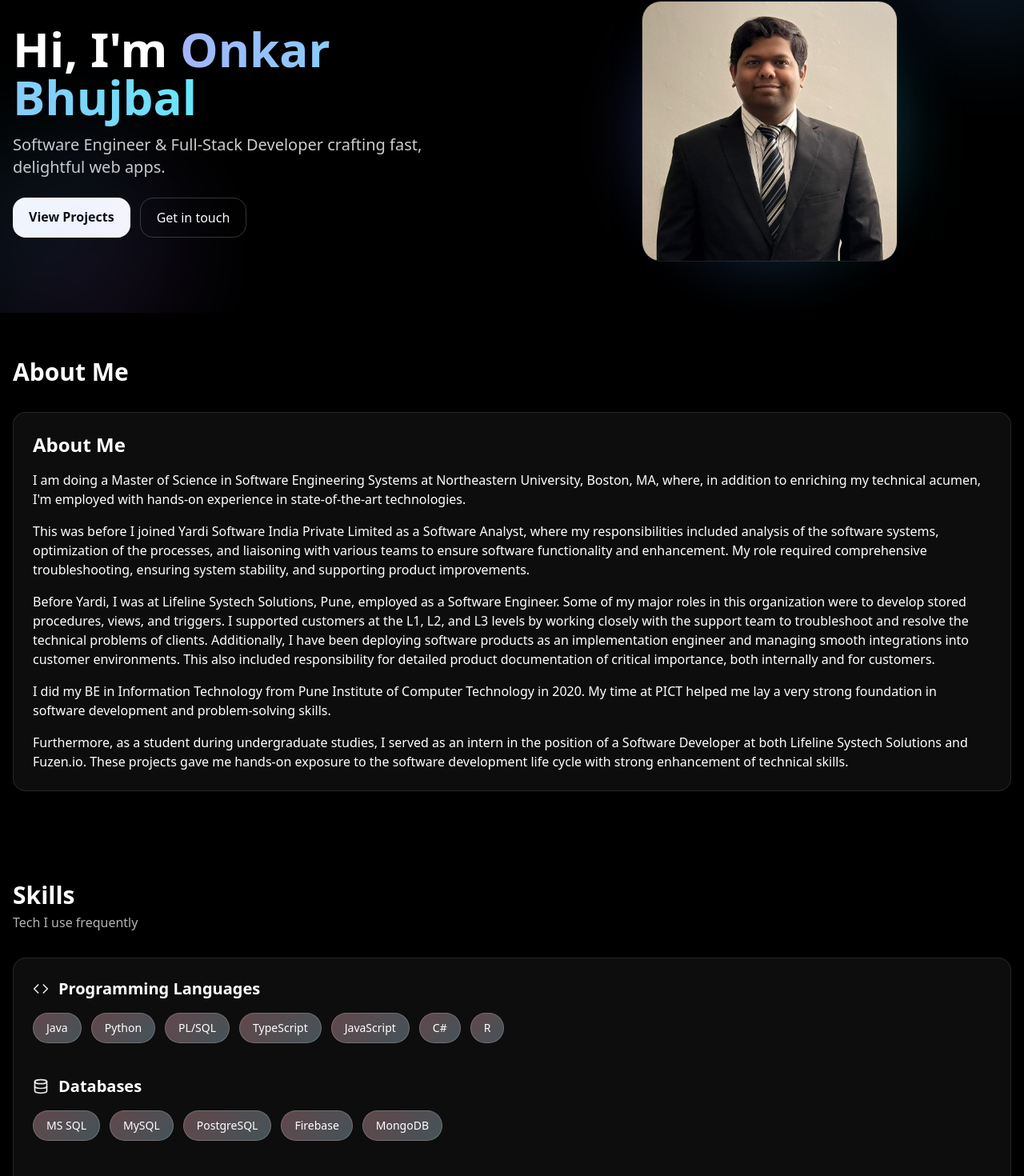
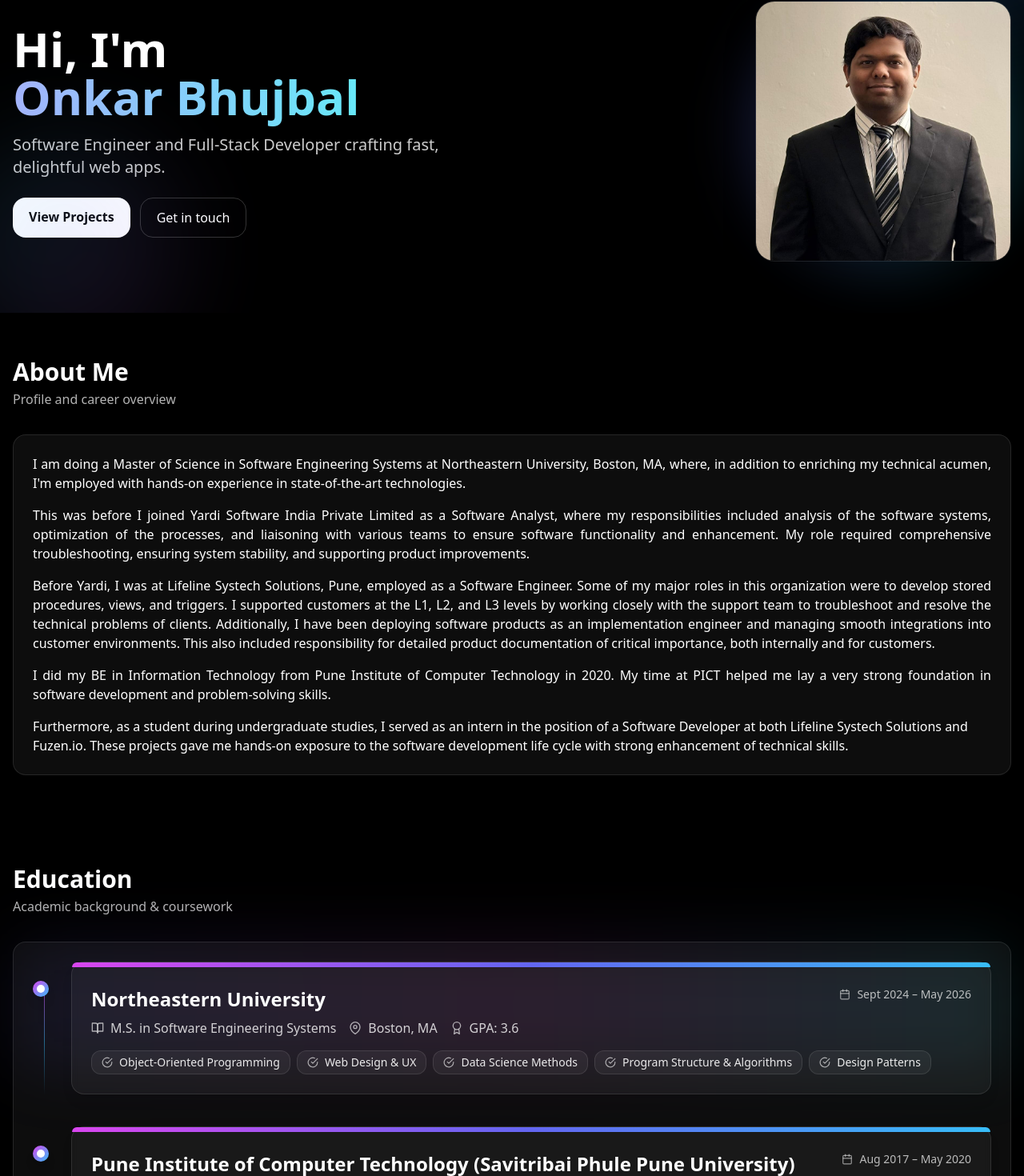
Before and after one commit to Onkar97/onkar-portfolio, a React (Create React App) app: page / in a window 1280 px wide. Shown: the part 143-1613 px from the top of the page at 80% size. Built offline with nearby package versions, Linux system fonts and the light colour scheme.

Commit message:
Done minor changes and added education

```diff
--- a/src/components/About.jsx
+++ b/src/components/About.jsx
@@ -3,17 +3,16 @@ import React from "react";
 export default function About() {
   return (
     <section className="text-sm sm:text-base leading-relaxed">
-      <h2 className="text-2xl font-semibold mb-4">About Me</h2>
-      <p className="mb-4">
+      <p className="mb-4 text-justify">
         I am doing a Master of Science in Software Engineering Systems at Northeastern University, Boston, MA, where, in addition to enriching my technical acumen, I'm employed with hands-on experience in state-of-the-art technologies.
       </p>
-      <p className="mb-4">
+      <p className="mb-4 text-justify">
         This was before I joined Yardi Software India Private Limited as a Software Analyst, where my responsibilities included analysis of the software systems, optimization of the processes, and liaisoning with various teams to ensure software functionality and enhancement. My role required comprehensive troubleshooting, ensuring system stability, and supporting product improvements.
       </p>
-      <p className="mb-4">
+      <p className="mb-4 text-justify">
         Before Yardi, I was at Lifeline Systech Solutions, Pune, employed as a Software Engineer. Some of my major roles in this organization were to develop stored procedures, views, and triggers. I supported customers at the L1, L2, and L3 levels by working closely with the support team to troubleshoot and resolve the technical problems of clients. Additionally, I have been deploying software products as an implementation engineer and managing smooth integrations into customer environments. This also  included responsibility for detailed product documentation of critical importance, both internally and for customers.
       </p>
-      <p className="mb-4">
+      <p className="mb-4 text-justify">
         I did my BE in Information Technology from Pune Institute of Computer Technology in 2020. My time at PICT helped me lay a very strong foundation in software development and problem-solving skills.
       </p>
       <p>
--- a/src/components/Internships.jsx
+++ b/src/components/Internships.jsx
@@ -3,7 +3,6 @@ import React from "react";
 export default function Internships() {
   return (
     <section>
-                <h2 className="text-2xl font-semibold mb-6">Internships</h2>
                 <div className="space-y-6">
                   <div className="bg-gray-800 p-6 rounded-lg shadow-lg">
                     <h3 className="font-bold text-lg text-white">Software Developer Intern – Lifeline Systech Solutions Pvt. Ltd.</h3>
--- a/src/components/WorkExperience.jsx
+++ b/src/components/WorkExperience.jsx
@@ -3,7 +3,6 @@ import React from "react";
 export default function WorkExperience() {
   return (
     <section>
-                <h2 className="text-2xl font-semibold mb-6">Work Experience</h2>
                 <div className="space-y-6">
                   <div className="bg-gray-800 p-6 rounded-lg shadow-lg">
                     <h3 className="font-bold text-lg text-white">Software Analyst – Yardi Software India Pvt. Ltd.</h3>
--- a/src/newui/Contact.jsx
+++ b/src/newui/Contact.jsx
@@ -17,8 +17,8 @@ export default function Contact() {
     },
     {
       label: "LinkedIn",
-      value: "linkedin.com/in/onkar97",
-      href: "https://www.linkedin.com/in/onkar97",
+      value: "linkedin.com/in/onkar-bhujbal",
+      href: "https://www.linkedin.com/in/onkar-bhujbal-385283242/",
       Icon: FiLinkedin,
     },
   ];
--- /dev/null
+++ b/src/newui/Education.jsx
@@ -0,0 +1,112 @@
+import React from "react";
+import {
+  FiBookOpen,
+  FiCalendar,
+  FiMapPin,
+  FiAward,
+  FiCheckCircle,
+} from "react-icons/fi";
+
+const schools = [
+  {
+    school: "Northeastern University",
+    location: "Boston, MA",
+    degree: "M.S. in Software Engineering Systems",
+    period: "Sept 2024 – May 2026",
+    gpa: "3.6",
+    coursework: [
+      "Object-Oriented Programming",
+      "Web Design & UX",
+      "Data Science Methods",
+      "Program Structure & Algorithms",
+      "Design Patterns",
+    ],
+  },
+  {
+    school:
+      "Pune Institute of Computer Technology (Savitribai Phule Pune University)",
+    location: "Pune, India",
+    degree: "B.E. in Information Technology",
+    period: "Aug 2017 – May 2020",
+    gpa: "3.8",
+    coursework: [],
+  },
+];
+
+function Pill({ children }) {
+  return (
+    <span className="inline-flex items-center gap-2 rounded-xl border border-white/10 bg-white/5 px-3 py-1 text-xs md:text-sm text-white/90">
+      <FiCheckCircle className="opacity-70" />
+      {children}
+    </span>
+  );
+}
+
+function EduCard({ item, isLast }) {
+  return (
+    <li className="relative pl-8 md:pl-12">
+      {/* timeline line */}
+      {!isLast && (
+        <span className="absolute left-[10px] md:left-[14px] top-8 bottom-0 w-px bg-gradient-to-b from-fuchsia-500/60 via-sky-400/50 to-transparent" />
+      )}
+
+      {/* timeline dot */}
+      <span className="absolute left-0 top-6 grid h-5 w-5 place-items-center rounded-full bg-gradient-to-br from-fuchsia-500 to-sky-400 shadow-lg">
+        <span className="h-2.5 w-2.5 rounded-full bg-white" />
+      </span>
+
+      {/* card */}
+      <div className="rounded-2xl border border-white/10 bg-white/5 backdrop-blur-sm shadow-lg">
+        <div className="h-1.5 w-full rounded-t-2xl bg-gradient-to-r from-fuchsia-500 via-indigo-500 to-sky-400" />
+        <div className="p-5 md:p-6">
+          <div className="flex flex-wrap items-start justify-between gap-3">
+            <h3 className="text-xl md:text-2xl font-semibold">
+              {item.school}
+            </h3>
+            <span className="inline-flex items-center gap-2 text-sm text-white/70">
+              <FiCalendar className="opacity-80" />
+              {item.period}
+            </span>
+          </div>
+
+          <div className="mt-2 flex flex-wrap items-center gap-4 text-white/80">
+            <span className="inline-flex items-center gap-2">
+              <FiBookOpen className="opacity-80" />
+              {item.degree}
+            </span>
+            <span className="inline-flex items-center gap-2">
+              <FiMapPin className="opacity-80" />
+              {item.location}
+            </span>
+            <span className="inline-flex items-center gap-2">
+              <FiAward className="opacity-80" />
+              GPA: {item.gpa}
+            </span>
+          </div>
+
+          {item.coursework && item.coursework.length > 0 && (
+            <div className="mt-4 flex flex-wrap gap-2">
+              {item.coursework.map((c) => (
+                <Pill key={c}>{c}</Pill>
+              ))}
+            </div>
+          )}
+        </div>
+      </div>
+    </li>
+  );
+}
+
+export default function Education() {
+  return (
+    <div className="relative">
+      {/* subtle background glow */}
+      <div className="pointer-events-none absolute -inset-x-6 -top-6 h-40 rounded-3xl bg-gradient-to-r from-indigo-500/10 via-fuchsia-500/10 to-cyan-400/10 blur-2xl" />
+      <ul className="relative space-y-8 md:space-y-10">
+        {schools.map((s, i) => (
+          <EduCard key={s.school} item={s} isLast={i === schools.length - 1} />
+        ))}
+      </ul>
+    </div>
+  );
+}
--- a/src/newui/Hero.jsx
+++ b/src/newui/Hero.jsx
@@ -7,21 +7,44 @@ export default function Hero() {
         <div className="absolute -top-24 -right-24 h-72 w-72 rounded-full blur-3xl opacity-40 bg-gradient-to-br from-indigo-500/40 to-sky-400/40"></div>
         <div className="absolute -bottom-16 -left-16 h-72 w-72 rounded-full blur-3xl opacity-40 bg-gradient-to-tl from-fuchsia-500/30 to-cyan-400/30"></div>
       </div>
+
       <div className="max-w-7xl mx-auto px-4 grid md:grid-cols-2 gap-10 items-center">
+        {/* Left: Text */}
         <div>
           <h1 className="text-4xl md:text-6xl font-extrabold leading-tight">
-            Hi, I'm <span className="bg-gradient-to-r from-indigo-300 to-cyan-300 bg-clip-text text-transparent">Onkar Bhujbal</span>
+            Hi, I'm{" "}
+            <span className="bg-gradient-to-r from-indigo-300 to-cyan-300 bg-clip-text text-transparent md:whitespace-nowrap">
+              Onkar{"\u00A0"}Bhujbal
+            </span>
           </h1>
-          <p className="mt-4 text-white/80 text-lg md:text-xl">Software Engineer &amp; Full‑Stack Developer crafting fast, delightful web apps.</p>
+          <p className="mt-4 text-white/80 text-lg md:text-xl">
+            Software Engineer and Full-Stack Developer crafting fast, delightful web apps.
+          </p>
           <div className="mt-6 flex flex-wrap gap-3">
-            <a href="#projects" className="px-5 py-3 rounded-2xl bg-white text-black font-semibold hover:shadow-lg transition-shadow">View Projects</a>
-            <a href="#contact" className="px-5 py-3 rounded-2xl border border-white/20 hover:bg-white/10">Get in touch</a>
+            <a
+              href="#projects"
+              className="px-5 py-3 rounded-2xl bg-white text-black font-semibold hover:shadow-lg transition-shadow"
+            >
+              View Projects
+            </a>
+            <a
+              href="#contact"
+              className="px-5 py-3 rounded-2xl border border-white/20 hover:bg-white/10"
+            >
+              Get in touch
+            </a>
           </div>
         </div>
-        <div className="justify-self-center">
-          <div className="relative">
+
+        {/* Right: Photo (shifted right on md+) */}
+        <div className="justify-self-center md:justify-self-end w-full">
+          <div className="relative ml-auto max-w-fit">
             <div className="absolute inset-0 rounded-full blur-2xl bg-gradient-to-r from-indigo-500/30 to-cyan-400/30"></div>
-            <img src={require("../assets/Profile_Image.jpg")} alt="Onkar Bhujbal" className="relative rounded-3xl w-64 md:w-80 border border-white/10 shadow-2xl"/>
+            <img
+              src={require("../assets/Profile_Image.jpg")}
+              alt="Onkar Bhujbal"
+              className="relative rounded-3xl w-64 md:w-80 border border-white/10 shadow-2xl ml-auto"
+            />
           </div>
         </div>
       </div>
--- a/src/newui/NavBar.jsx
+++ b/src/newui/NavBar.jsx
@@ -21,7 +21,7 @@ export default function NavBar() {
   }, []);
 
   return (
-    <nav className={`fixed top-0 left-0 right-0 z-50 transition-all ${scrolled ? "backdrop-blur bg-black/70 shadow-lg" : "bg-transparent"}`}>
+    <nav className={`fixed top-0 left-0 right-0 z-50 transition-all ${scrolled ? "backdrop-blur bg-black/70 shadow-lg" : "bg-black/90"}`}>
       <div className="max-w-7xl mx-auto px-4 py-3 flex items-center justify-between">
         <a href="https://onkar97.github.io/onkar-portfolio/" className="text-xl font-extrabold tracking-tight">
           <span className="bg-gradient-to-r from-indigo-400 via-sky-400 to-cyan-300 bg-clip-text text-transparent">Onkar</span>{" "}
--- a/src/newui/NewPortfolio.jsx
+++ b/src/newui/NewPortfolio.jsx
@@ -4,6 +4,7 @@ import Hero from "./Hero";
 import SectionShell from "./SectionShell";
 import Footer from "./Footer";
 import Contact from "./Contact";
+import Education from "./Education";
 
 // Reuse your existing content components
 import About from "../components/About";
@@ -18,22 +19,25 @@ export default function NewPortfolio() {
       <NavBar />
       <main>
         <Hero />
-        <SectionShell id="about" title="About Me">
+        <SectionShell id="about" title="About Me" subtitle="Profile and career overview">
           <About />
         </SectionShell>
-        <SectionShell id="skills" title="Skills" subtitle="Tech I use frequently">
+        <SectionShell id="education" title="Education" subtitle="Academic background & coursework">
+          <Education />
+        </SectionShell>
+        <SectionShell id="skills" title="Skills" subtitle="Core technologies and tooling">
           <SkillsMatrix />
         </SectionShell>
-        <SectionShell id="work" title="Work Experience">
+        <SectionShell id="work" title="Work Experience" subtitle="Professional experience and impact">
           <WorkExperience />
         </SectionShell>
-        <SectionShell id="internships" title="Internships">
+        <SectionShell id="internships" title="Internships" subtitle="Applied industry experience">
           <Internships />
         </SectionShell>
-        <SectionShell id="projects" title="Projects" subtitle="Selected work I’m proud of">
+        <SectionShell id="projects" title="Projects" subtitle="Selected projects and case studies">
           <ProjectsGrid />
         </SectionShell>
-        <SectionShell id="contact" title="Contact">
+        <SectionShell id="contact" title="Contact" subtitle="Let's connect">
           <Contact />
         </SectionShell>
       </main>
```
Also changed, not shown: 1 other file (tests, documents, lock files or other folders).
